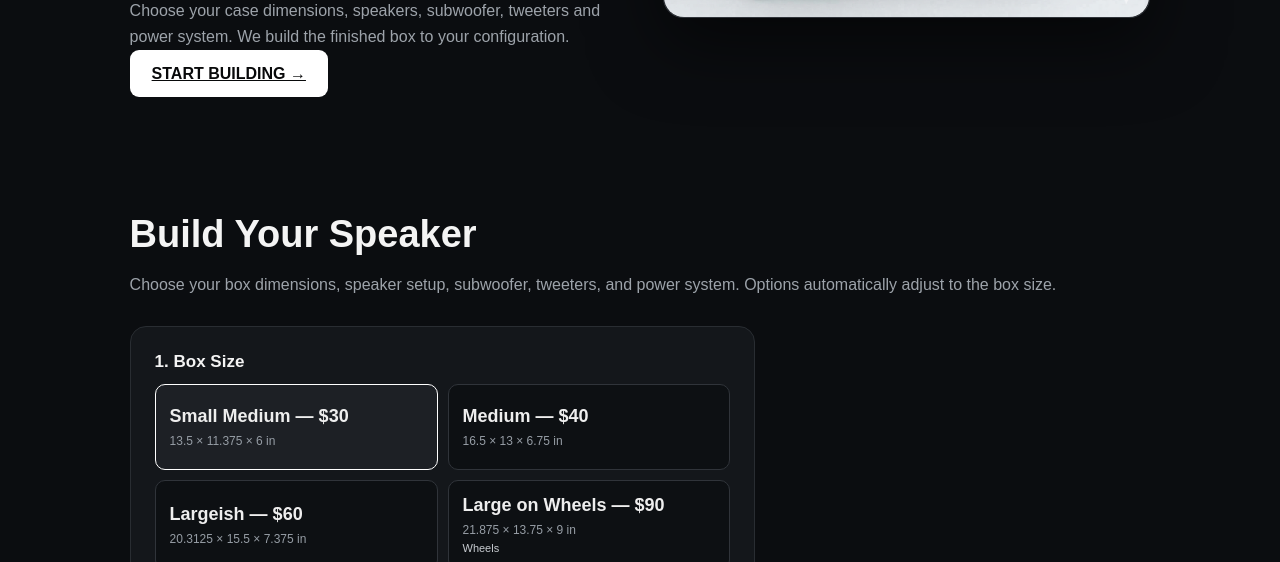
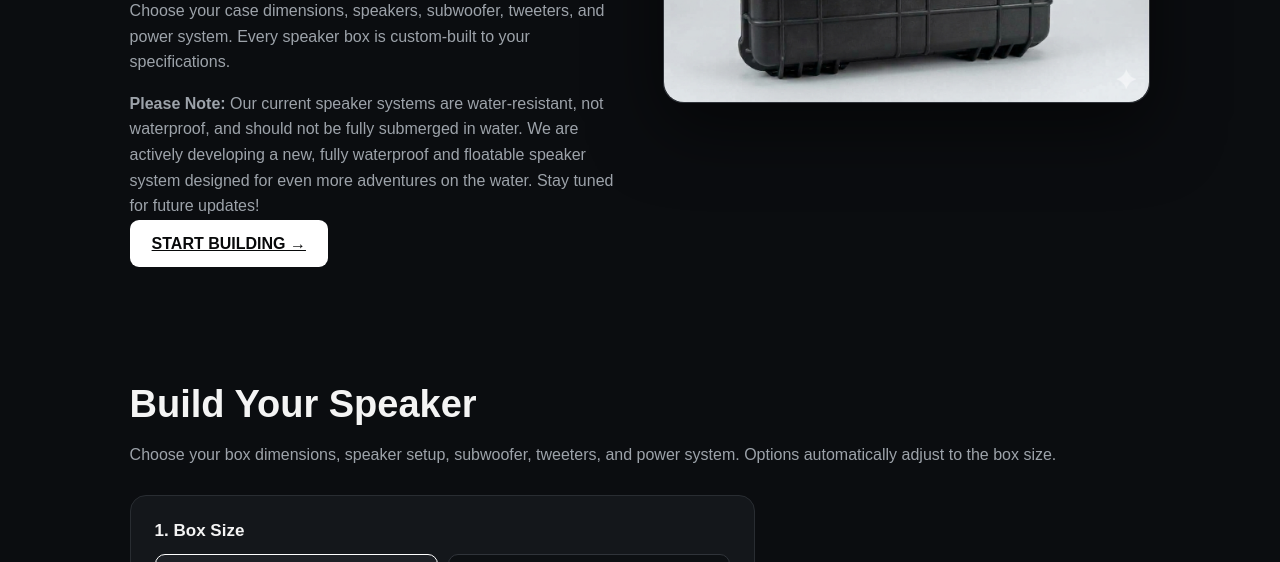
Before and after one commit to built2boomcustoms-arch/Built2BoomCustomsv43, a website: page index.html in a window 1280 px wide. Shown: the part 538-1100 px from the top of the page. Drawn offline with Linux system fonts and the light colour scheme.

Commit message:
Update index.html

```diff
--- a/index.html
+++ b/index.html
@@ -46,7 +46,8 @@ h2{font-size:38px;margin:0 0 8px}.muted{color:#9da3aa;line-height:1.6}
 <div>
 <p style="letter-spacing:2px;font-weight:800">BUILT TO YOUR SPECS</p>
 <h1>Build Your Own Portable Sound System.</h1>
-<p class="muted">Choose your case dimensions, speakers, subwoofer, tweeters and power system. We build the finished box to your configuration.</p>
+<p class="muted">Choose your case dimensions, speakers, subwoofer, tweeters, and power system. Every speaker box is custom-built to your specifications.</p>
+<p class="muted"><strong>Please Note:</strong> Our current speaker systems are water-resistant, not waterproof, and should not be fully submerged in water. We are actively developing a new, fully waterproof and floatable speaker system designed for even more adventures on the water. Stay tuned for future updates!</p>
 <a class="btn" href="#builder">START BUILDING →</a>
 </div>
 <div class="hero-box"><img src="IMG_6264.JPG" alt="Built2BoomCustoms custom speaker box build"></div>
```
